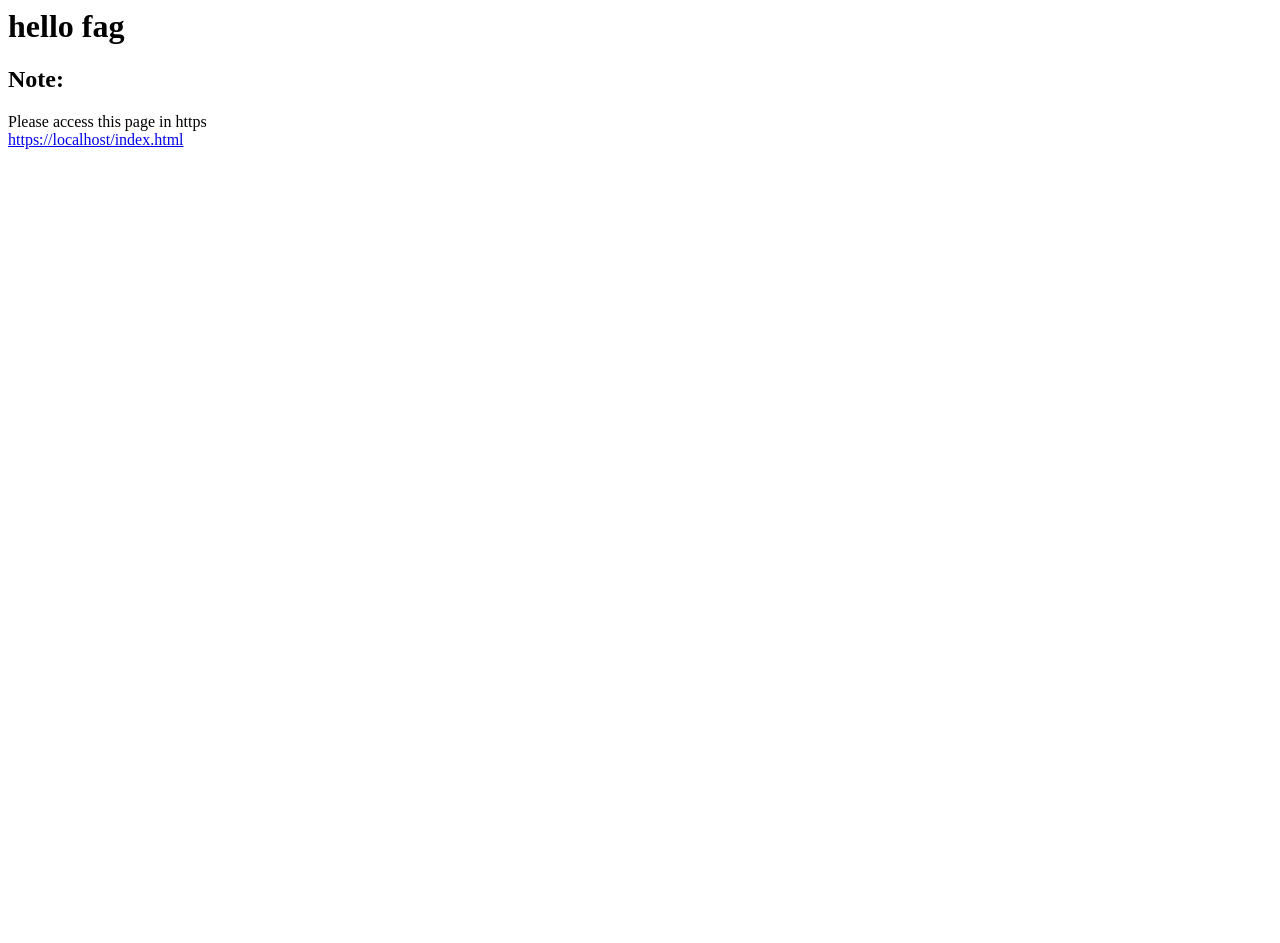
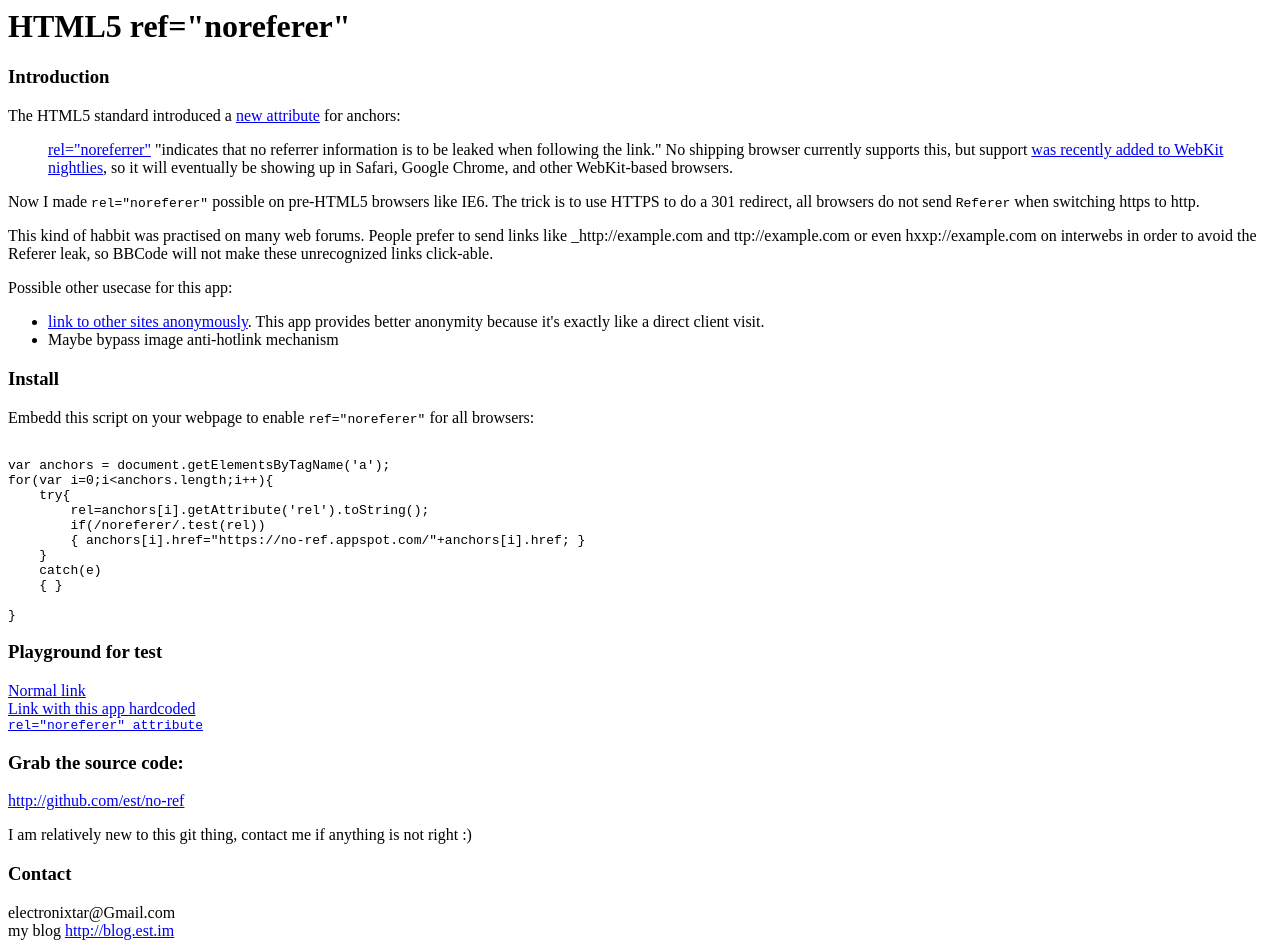
Before and after one commit to est/no-ref, a plain HTML site: page index.html in a window 1280 px wide. Before the commit the page ends 800 px from the top, so only its background shows below. Drawn offline with Linux system fonts and the light colour scheme.

Commit message:
final 1.0

```diff
--- a/index.html
+++ b/index.html
@@ -1,15 +1,120 @@
 <html>
-<title></title>
+<head>
+<title>HTML5 refl="noreferer" for non-HTML5 browsers</title>
+</head>
 <body>
-<h1>hello fag</h1>
-<h2>Note:</h2>
-<p>Please access this page in https<br />
+<h1>HTML5 ref="noreferer"</h1>
+
+<!--
+<h3>Note:</h3>
+<p>Please access this page in https
+<script language="javascript" type="text/javascript">
+
+var l=location.href.replace(/^http:/, 'https:');
+document.write('<a href="' +encodeURI(l)+ '">' +l+ '</a>');
+
+</script>
+</p>-->
+
+<h3>Introduction</h3>
+<p>The HTML5 standard introduced a <a href="http://diveintohtml5.org/semantics.html#link">new attribute</a> for anchors:
+
+<blockquote><a href=//www.whatwg.org/specs/web-apps/current-work/multipage/history.html#link-type-noreferrer>rel="noreferrer"</a> "indicates that no referrer information is to be leaked when following the link." No shipping browser currently supports this, but support <a href=//webkit.org/blog/907/webkit-nightlies-support-html5-noreferrer-link-relation/>was recently added to WebKit nightlies</a>, so it will eventually be showing up in Safari, Google Chrome, and other WebKit-based browsers.</blockquote>
+
+Now I made <code>rel="noreferer"</code> possible on pre-HTML5 browsers like IE6.
+
+The trick is to use HTTPS to do a 301 redirect, all browsers do not send <code>Referer</code> when switching https to http.</p>
+
+<p>This kind of habbit was practised on many web forums. People prefer to send links like _http://example.com and ttp://example.com or even hxxp://example.com on interwebs in order to avoid the Referer leak, so BBCode will not make these unrecognized links click-able.</p>
+
+<p>Possible other usecase for this app:
+<ul>
+  <li><a href="http://anonym.to/en.html">link to other sites anonymously</a>. This app provides better anonymity because it's exactly like a direct client visit.</li>
+  <li>Maybe bypass image anti-hotlink mechanism</li>
+</ul>
+</p>
+
+<h3>Install</h3>
+
+<p>Embedd this script on your webpage to enable <code>ref="noreferer"</code> for all browsers:
+<pre><code>
+var anchors = document.getElementsByTagName('a');
+for(var i=0;i&lt;anchors.length;i++){
+    try{
+        rel=anchors[i].getAttribute('rel').toString();
+        if(/noreferer/.test(rel))
+        { anchors[i].href="https://no-ref.appspot.com/"+anchors[i].href; }
+    }
+    catch(e)
+    { }
+
+}
+</code></pre>
+</p>
+
+<h3>Playground for test</h3>
+
+<p>
+<a href="http://wearehugh.com/public/2009/04/check-referrer.cgi">Normal link</a><br />
+<a href="https://no-ref.appspot.com/http://wearehugh.com/public/2009/04/check-referrer.cgi">Link with this app hardcoded</a><br />
+<a rel="noreferer" href="http://wearehugh.com/public/2009/04/check-referrer.cgi"><code>rel="noreferer" attribute</code></a><br />
+</p>
+
+<!-- h3>Playground for testing</h3>
+<p>
+The test is simple, input an URL to images, it will be displayed on two boxes below:</p>
+
+<script language="javascript" type="text/javascript">
+
+var display=function()
+{
+    var byid = document.getElementById;
+    var w_ref =  byid('w_ref');
+    var wo_ref =  byid('wo_ref');
+    w_ref.src = byid('ref_url').value;
+    wo_ref.src = location.protocol + location.host + byid('ref_url').value;
+}
+
+</script>
+
+<input id="ref_url" type="text" value="http://hiphotos.baidu.com/%EC%BD%C1%AE%BD%A3%D0%F9/pic/item/8b6a0a45e9b75e0d879473bf.jpg" size="50" /><input type="submit" onclick="display()" />
+
+<br /><br />
+With referer(if you are browsing this page in http not https):<br />
+<img id="w_ref" style="border: solid 1px;" src="http://hiphotos.baidu.com/%EC%BD%C1%AE%BD%A3%D0%F9/pic/item/8b6a0a45e9b75e0d879473bf.jpg" width="500px" />
+
+<br /><br />
+Without referer using this app<br />
+<img id="wo_ref" style="border: solid 1px;" src="https://no-ref.appspot.com/http://hiphotos.baidu.com/%25%45%43%25%42%44%25%43%31%25%41%45%25%42%44%25%41%33%25%44%30%25%46%39/pic/item/04e43177402d3929b051b9b8.jpg" width="500px"/>
+-->
+
+<h3>Grab the source code:</h3>
+<p><a href="http://github.com/est/no-ref">http://github.com/est/no-ref</a></p>
+<p>I am relatively new to this git thing, contact me if anything is not right :)</p>
+<h3>Contact</h3>
+<p>electronixtar<script>document.write(String.fromCharCode(63+1));</script>G<script>document.write(String.fromCharCode(0x6D));</script>ail.com<br />
+my blog <a href="http://blog.est.im">http://blog.est.im</a>
+</p>
 <script language="javascript" type="text/javascript">
 <!--
-var l=location.href.replace(/^http:/, 'https:');
-document.write('<a href="' +encodeURI(l)+ '">' +l+ '</a>');
+var anchors = document.getElementsByTagName('a');
+for(var i=0;i<anchors.length;i++)
+{
+    try
+    {
+        rel=anchors[i].getAttribute('rel').toString();
+        if(/noreferer/.test(rel))
+        {
+            anchors[i].href="https://no-ref.appspot.com/"+anchors[i].href;
+        }
+    }
+    catch(e)
+    {
+
+    }
+
+}
 -->
 </script>
-</p>
 </body>
 </html>
```
Also changed, not shown: 1 other file.
